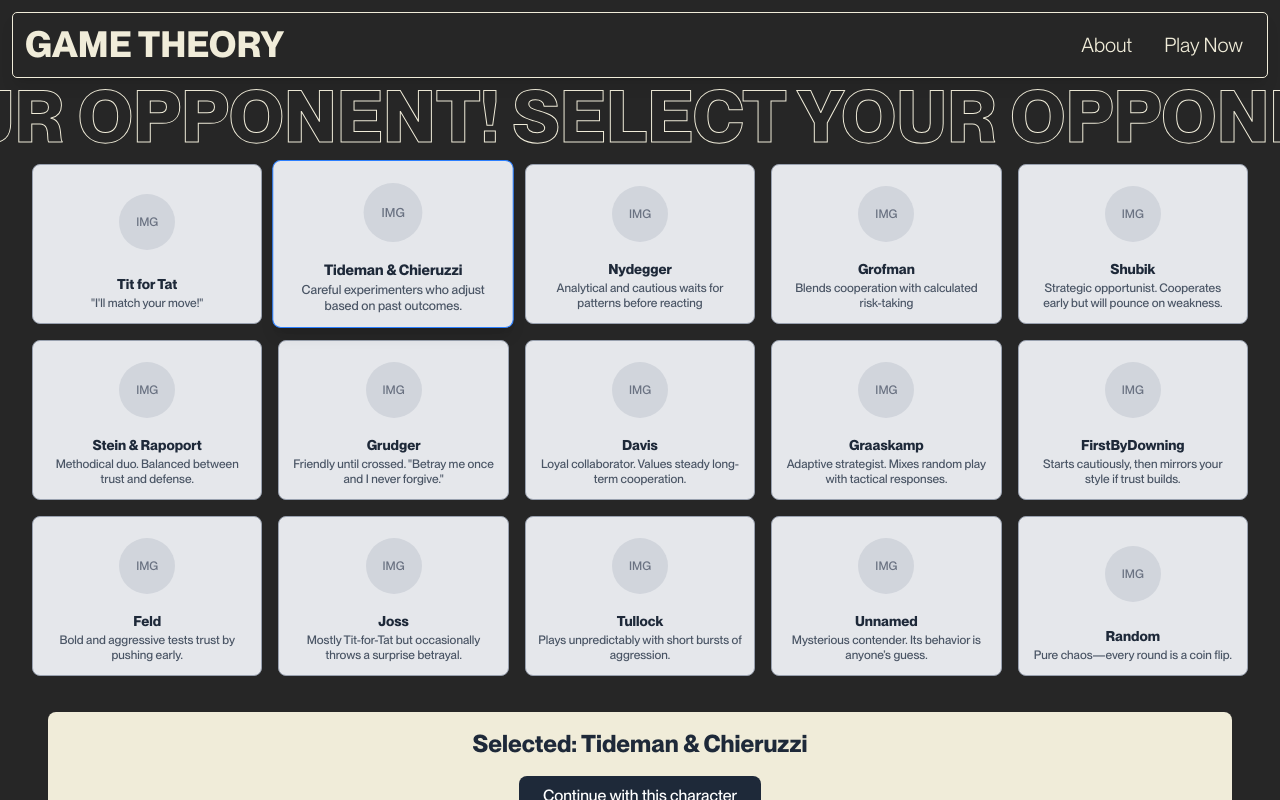
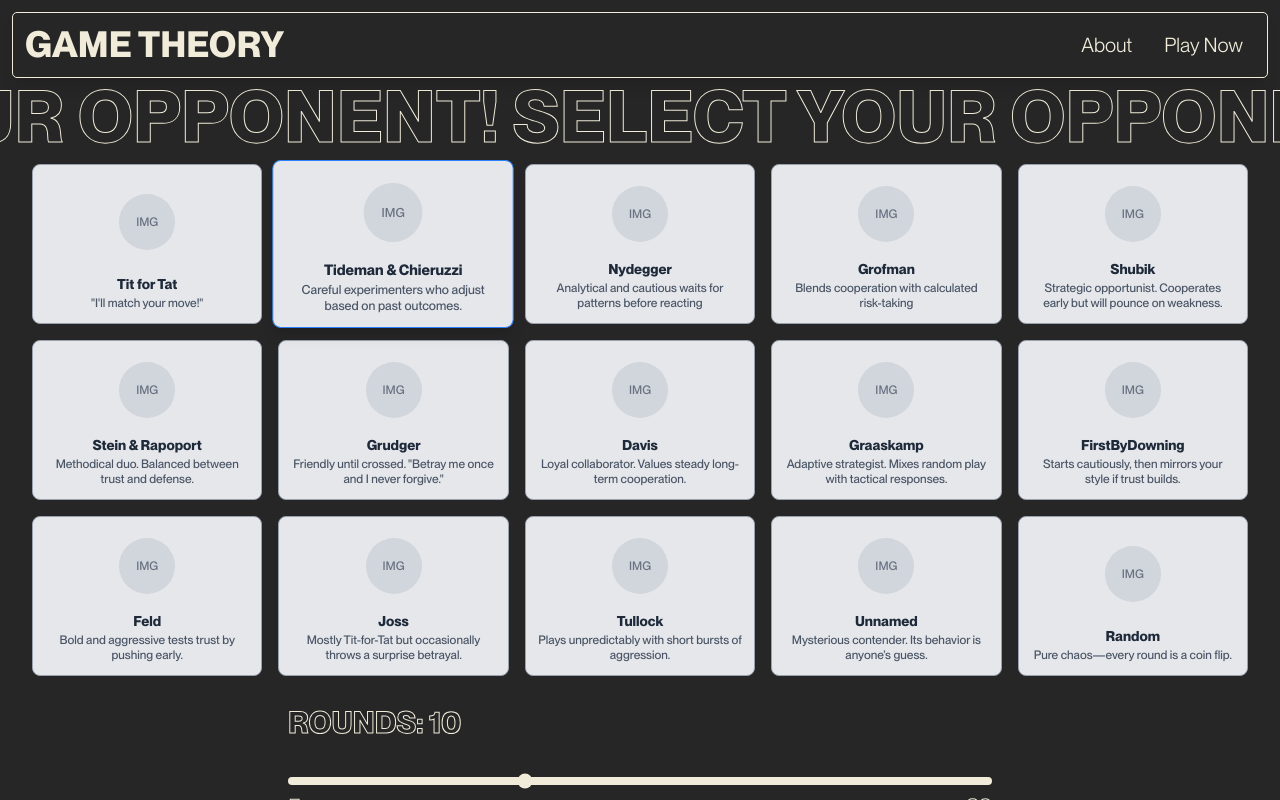
Before and after one commit to AidanYounathan/gametheory, a Next.js app: page /player-select in a window 1280 px wide. Both pictures are taken after a click on the element 393 px from the left and 244 px from the top of the page. Shown: the top 800 px of the page. Built offline with nearby package versions, Linux system fonts and the light colour scheme.

Commit message:
Implemented range

```diff
--- a/package.json
+++ b/package.json
@@ -8,6 +8,7 @@
     "start": "next start"
   },
   "dependencies": {
+    "@heroui/slider": "^2.4.24",
     "@vercel/analytics": "^1.5.0",
     "clsx": "^2.1.1",
     "next": "15.5.4",
--- a/src/app/globals.css
+++ b/src/app/globals.css
@@ -47,8 +47,15 @@ html {
   -webkit-text-stroke: 1px var(--bone);
 }
 
+.text-outline-smaller {
+  -webkit-text-stroke: .5px var(--bone);
+}
+
 @media (max-width: 768px) {
   .text-outline {
     -webkit-text-stroke: .5px var(--bone);
   }
+  .text-outline-smaller {
+  -webkit-text-stroke: .25px var(--bone);
 }
+}
--- a/src/app/page.tsx
+++ b/src/app/page.tsx
@@ -4,6 +4,7 @@ import Image from "next/image";
 import Link from "next/link";
 import Header from "./components/header";
 import Marquee from "react-fast-marquee";
+import {Slider} from "@heroui/react";
 
 
 
--- a/src/app/player-select/page.tsx
+++ b/src/app/player-select/page.tsx
@@ -6,6 +6,7 @@ import Image from "next/image";
 
 export default function Home() {
     const [selectedCharacter, setSelectedCharacter] = useState<number | null>(null);
+    const [rounds, setRounds] = useState<number>(10); // Default to 10 rounds
 
     const characters = [
         { id: 1, name: "Tit for Tat", description: "\"I'll match your move!\"", image: "/placeholder-character.png" },
@@ -75,15 +76,39 @@ export default function Home() {
                 ))}
             </div>
 
+            {/* Round selection slider */}
+            <div className="max-w-3xl mx-auto px-4 sm:px-6 md:px-8">
+                <div className="overflow-hidden font-bold text-xl sm:text-2xl md:text-3xl tracking-normal text-background text-outline py-4">
+                    <h3>ROUNDS: {rounds}</h3>
+                    <div className="mt-4">
+                        <input
+                            type="range"
+                            value={rounds}
+                            onChange={(e) => setRounds(Number(e.target.value))}
+                            min={5}
+                            max={20}
+                            step={1}
+                            className="w-full h-2 bg-bone rounded-lg appearance-none cursor-pointer accent-bone hover:accent-background"
+                        />
+                        <div className="flex justify-between  text-base sm:text-lg md:text-xl">
+                            <span>5</span>
+                            <span>20</span>
+                        </div>
+                    </div>
+                </div>
+            </div>
+
             {/* Selected character display */}
             {selectedCharacter && (
-                <div className="text-center mt-6 p-4 bg-bone text-gray-800 rounded-lg mx-6 sm:mx-8 md:mx-10 lg:mx-12 mb-3">
-                    <h2 className="text-lg sm:text-xl md:text-2xl font-bold">
-                        Selected: {characters.find(c => c.id === selectedCharacter)?.name}
-                    </h2>
-                    <button className="mt-4 bg-gray-800 text-white px-6 py-2 rounded-lg hover:bg-gray-700 transition-colors">
-                        Continue with this character
-                    </button>
+                <div className="max-w-7xl mx-auto px-4 sm:px-6 md:px-8 ">
+                    <div className="overflow-hidden font-bold tracking-normal text-background text-outline py-4 text-center">
+                        <h2 className="text-2xl sm:text-3xl md:text-4xl">
+                            {characters.find(c => c.id === selectedCharacter)?.name} - {rounds} ROUNDS
+                        </h2>
+                        <button className="mt-6 bg-bone text-background px-8 py-3 rounded-lg hover:bg-background hover:text-bone border-2 border-bone transition-all duration-200 text-lg sm:text-xl">
+                            START GAME
+                        </button>
+                    </div>
                 </div>
             )}
         </div>
```
Also changed, not shown: 1 other file (tests, documents, lock files or other folders).
